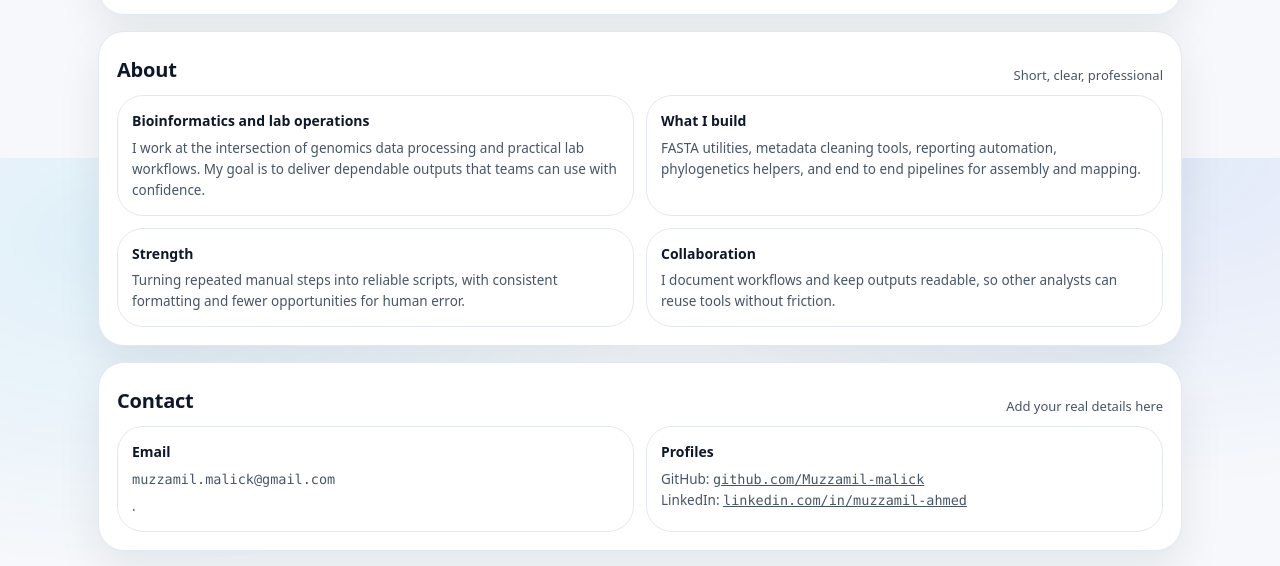
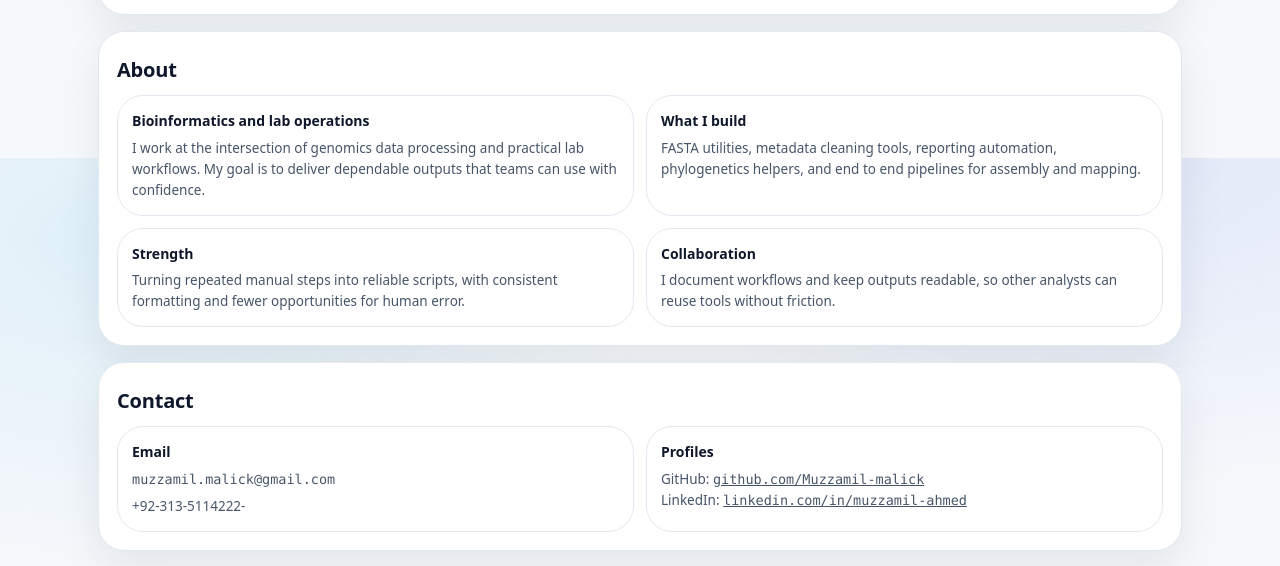
Before and after one commit to Muzzamil-malick/muzzamil-malick.github.io, a plain HTML site: page index.html in a window 1280 px wide. Shown: the part 3042-3608 px from the top of the page. Drawn offline with Linux system fonts and the light colour scheme.

Commit message:
Update index.html

```diff
--- a/index.html
+++ b/index.html
@@ -447,7 +447,7 @@
       <div class="pad">
         <div class="sectionHead">
           <h2>About</h2>
-          <div class="hint">Short, clear, professional</div>
+          <div class="hint"></div>
         </div>
 
         <div class="miniGrid">
@@ -484,14 +484,14 @@
       <div class="pad">
         <div class="sectionHead">
           <h2>Contact</h2>
-          <div class="hint">Add your real details here</div>
+          <div class="hint"></div>
         </div>
 
         <div class="miniGrid">
           <div class="mini">
             <h4>Email</h4>
             <p class="mono">muzzamil.malick@gmail.com</p>
-            <p class="note" style="margin-top:6px">.</p>
+            <p class="note" style="margin-top:6px">+92-313-5114222-</p>
           </div>
           <div class="mini">
             <h4>Profiles</h4>
```
